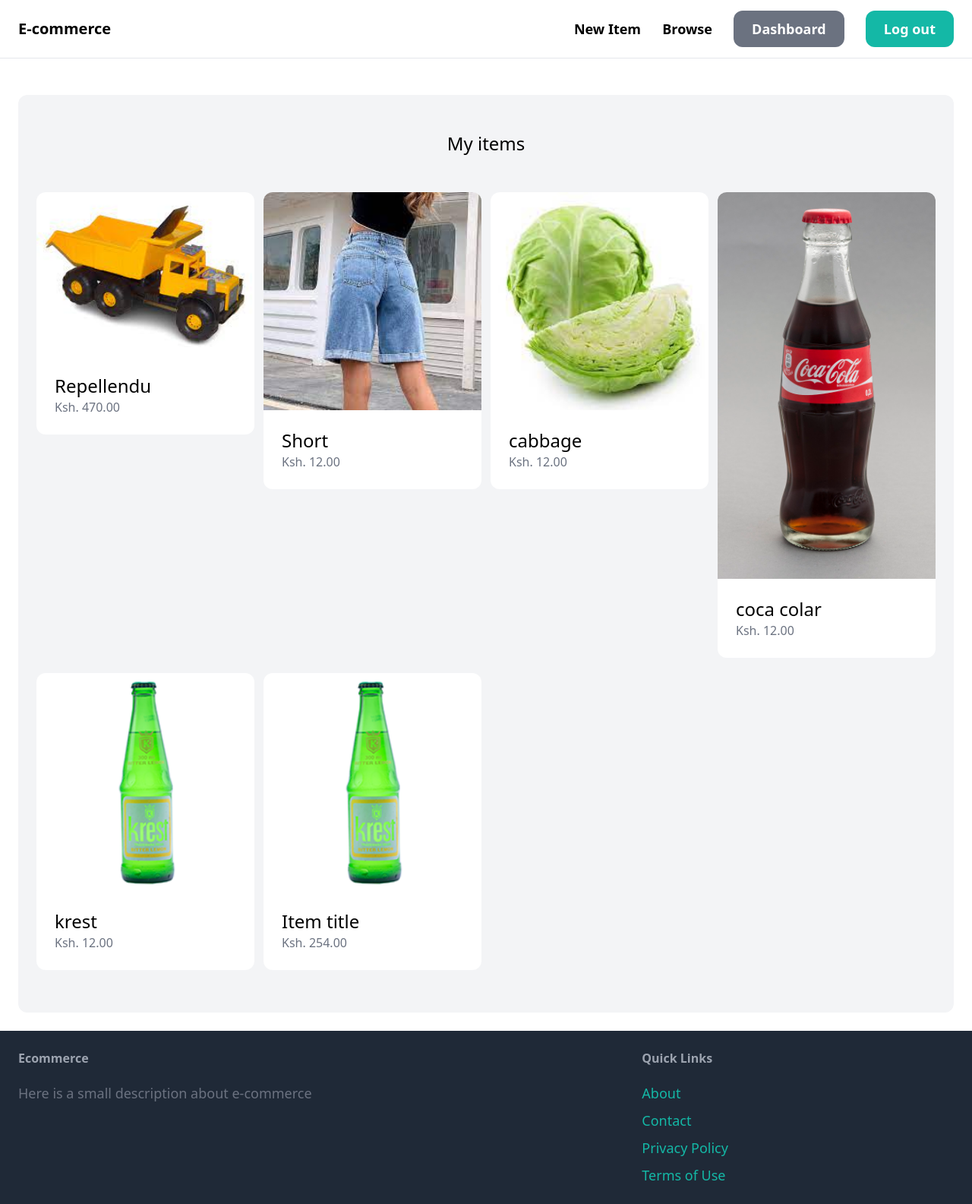
After one commit to rono516/e_ticket_django, a Django app: page /dashboard/ in a window 1280 px wide. The commit adds this page. Shown: the whole page at 76% size. Run offline with Django 5.2, Linux system fonts and the light colour scheme; a user stored in the database is signed in; data comes from the database, SQL or seed files in the repository; both versions use the stored data as it was after the commit; some libraries are stand-ins or nearby versions.

Commit message:
fix/no-ref/add-item-delete

```diff
--- a/core/templates/core/base.html
+++ b/core/templates/core/base.html
@@ -23,7 +23,7 @@
         {% if request.user.is_authenticated %}
 
           <a
-              href="{% url "core:signup" %}"
+              href="{% url "dashboard:index" %}"
               class="px-6 py-3 text-lg font-semibold bg-gray-500 text-white rounded-xl hover:bg-gray-700"
               >Dashboard</a
             >
--- /dev/null
+++ b/dashboard/templates/dashboard/index.html
@@ -0,0 +1,41 @@
+{% extends "core/base.html" %} {% block title %}Dashboard{% endblock title %}
+{%block content %}
+
+<div class="mt-6 px-6 py-12 bg-gray-100 rounded-xl">
+  <h2 class="mb-12 text-2xl text-center">My items</h2>
+  <div class="grid grid-cols-4 gap-3">
+    {% for item in items %}
+    <div class="mb-2">
+      <a href="{% url "item:detail" item.id %}">
+        <div class="">
+          <img
+            src="{{ item.image.url }}"
+            alt="item image"
+            class="rounded-t-xl w-full"
+          />
+        </div>
+        <div class="p-6 bg-white rounded-b-xl">
+          <h2 class="text-2xl">{{item.title}}</h2>
+          <p class="text-gray-500">Ksh. {{item.price}}0</p>
+        </div>
+      </a>
+    </div>
+    {% endfor %}
+  </div>
+</div>
+{% comment %} <div class="mt-6 px-6 py-12 bg-gray-100 rounded-xl">
+  <h2 class="mb-12 text-2xl text-center">Categories</h2>
+  <div class="grid grid-cols-4 gap-3">
+    {% for category in categories %}
+    <div class="mb-2">
+      <a href="#">
+        <div class="p-6 bg-white rounded-b-xl">
+          <h2 class="text-2xl">{{category.name}}</h2>
+          <p class="text-gray-500">{{category.items.count}} item(s)</p>
+        </div>
+      </a>
+    </div>
+    {% endfor %}
+  </div>
+</div> {% endcomment %}
+{% endblock content %}
--- /dev/null
+++ b/dashboard/urls.py
@@ -0,0 +1,7 @@
+from django.urls import path
+from . import views
+
+app_name = "dashboard"
+urlpatterns = [
+    path("", views.index, name="index"),
+]
--- a/dashboard/views.py
+++ b/dashboard/views.py
@@ -1,3 +1,17 @@
-from django.shortcuts import render
+from django.contrib.auth.decorators import login_required
+from django.shortcuts import render, get_object_or_404
 
-# Create your views here.
+from item.models import Item, Category
+
+
+@login_required
+def index(request):
+    items = Item.objects.filter(added_by=request.user)
+
+    return render(
+        request,
+        "dashboard/index.html",
+        {
+            "items": items,
+        },
+    )
--- a/ecomm/urls.py
+++ b/ecomm/urls.py
@@ -7,5 +7,6 @@
 urlpatterns = [
     path("", include("core.urls"), name="index"),
     path("items/", include("item.urls")),
+    path("dashboard/", include("dashboard.urls")),
     path("admin/", admin.site.urls),
 ] + static(settings.MEDIA_URL, document_root=settings.MEDIA_ROOT)
--- a/item/urls.py
+++ b/item/urls.py
@@ -7,4 +7,5 @@
 urlpatterns = [
     path("new/", views.new, name="new"),
     path("<int:pk>/", views.detail, name="detail"),
+    path("<int:pk>/delete", views.delete, name="delete"),
 ] + static(settings.MEDIA_URL, document_root=settings.MEDIA_ROOT)
```
Also changed, not shown: item/templates/item/detail.html (+8 -0 lines), item/views.py (+7 -0 lines), db.sqlite3, media/item_images/cabbage_tQCuNBt.jpeg (added).
